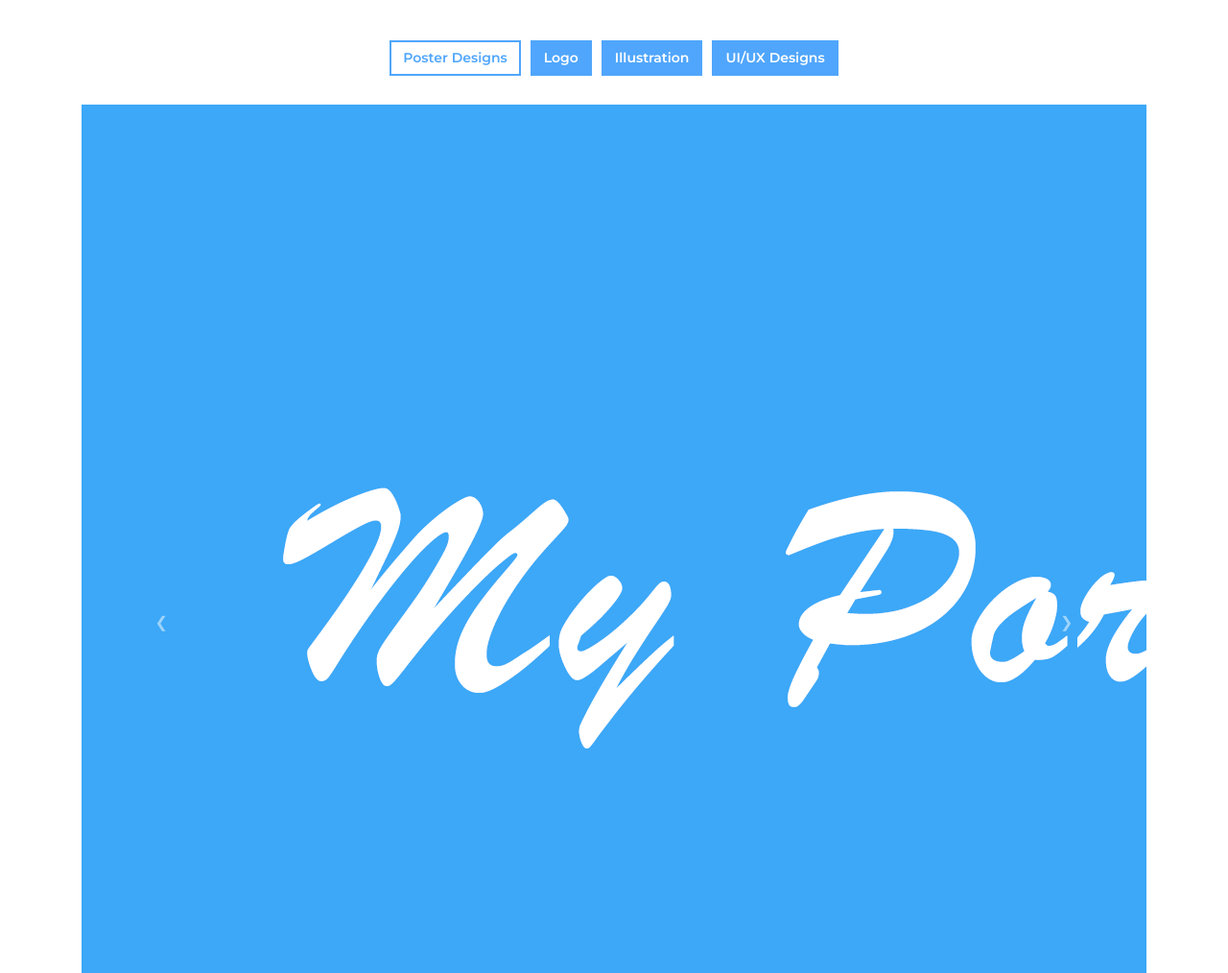
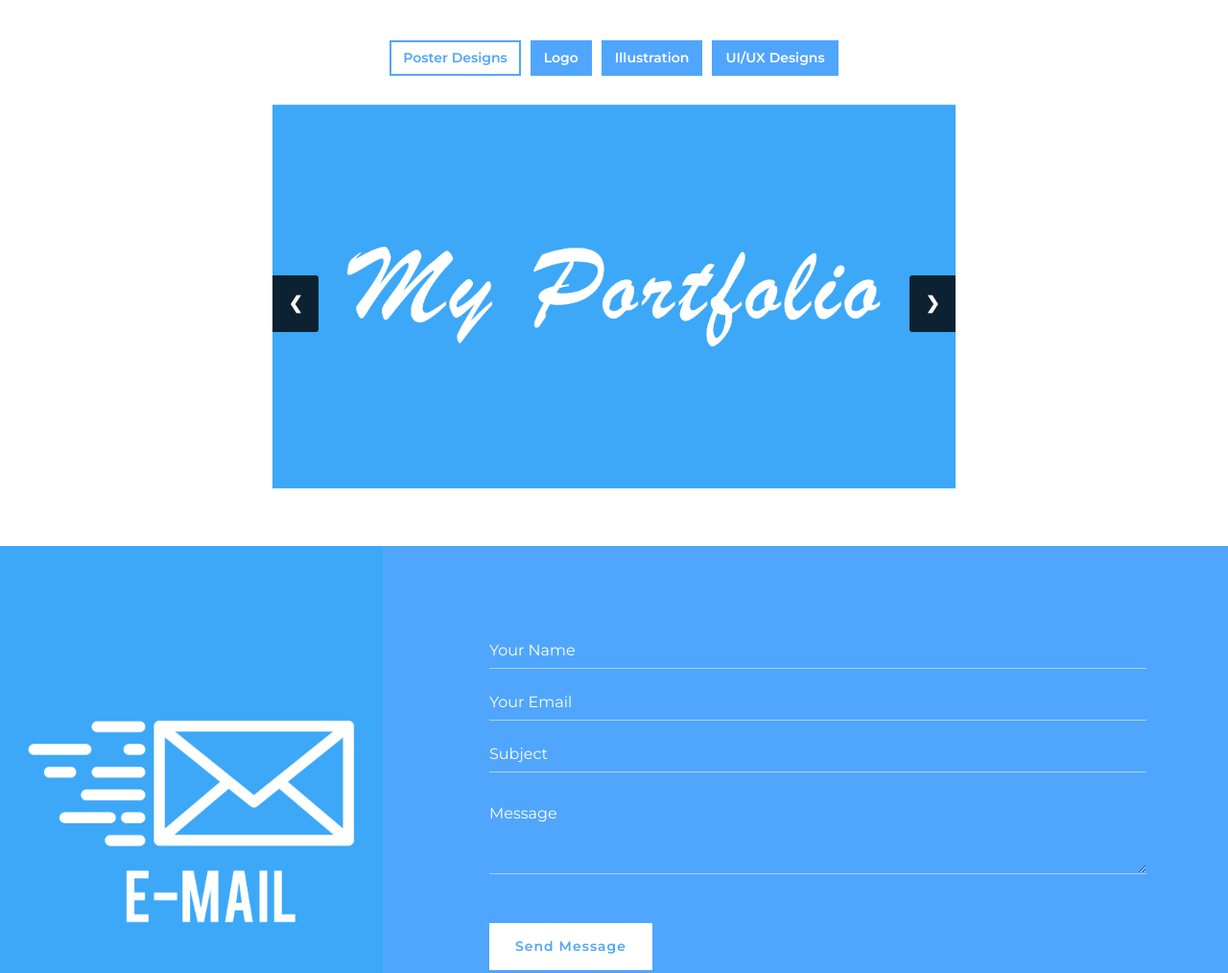
Before and after one commit to vishalkna25/portfolio, a plain HTML site: page index.html in a window 1280 px wide. Shown: the part 2433-3447 px from the top of the page at 96% size. Drawn offline with nearby package versions, Linux system fonts and the light colour scheme; no server answers.

Commit message:
Add files via upload

```diff
--- a/css/style.css
+++ b/css/style.css
@@ -724,6 +724,54 @@ a:focus {
     border-color: rgb(80, 166, 252);
 }
 
+.carousel{
+    width: fit-content;
+    margin: auto;
+}
+
+.carousel-item{
+    width: fit-content;
+}
+
+.carousel-item img{
+    height: 400px;
+}
+
+/* Next & previous buttons */
+.prev, .next {
+    cursor: pointer;
+    position: absolute;
+    top: 50%;
+    width: auto;
+    margin-top: -22px;
+    padding: 16px;
+    color: white;
+    font-weight: bold;
+    font-size: 18px;
+    transition: 0.6s ease;
+    border-radius: 0 3px 3px 0;
+    user-select: none;
+    left: 0;
+    background-color: rgba(0,0,0,0.8);
+  }
+
+  /* Position the "next button" to the right */
+  .next {
+    left: auto;
+    right: 0;
+    border-radius: 3px 0 0 3px;
+  }
+
+
+.carousel-control-prev, .carousel-control-next{
+    opacity: 1;
+    width: fit-content;
+}
+
+.carousel-control-prev-icon, .carousel-control-next-icon{
+    background-color: #000000be;
+}
+
 
 /* Contact CSS */
 .contact {
```
